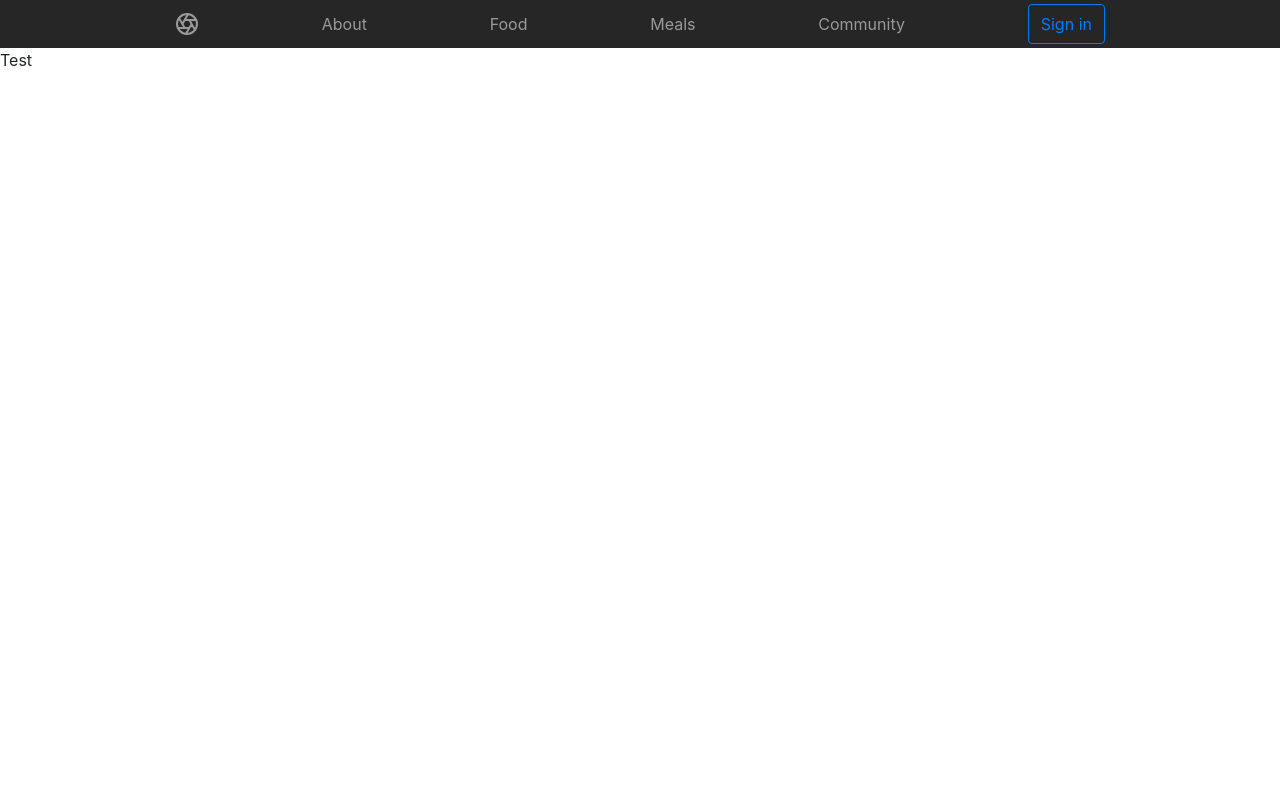
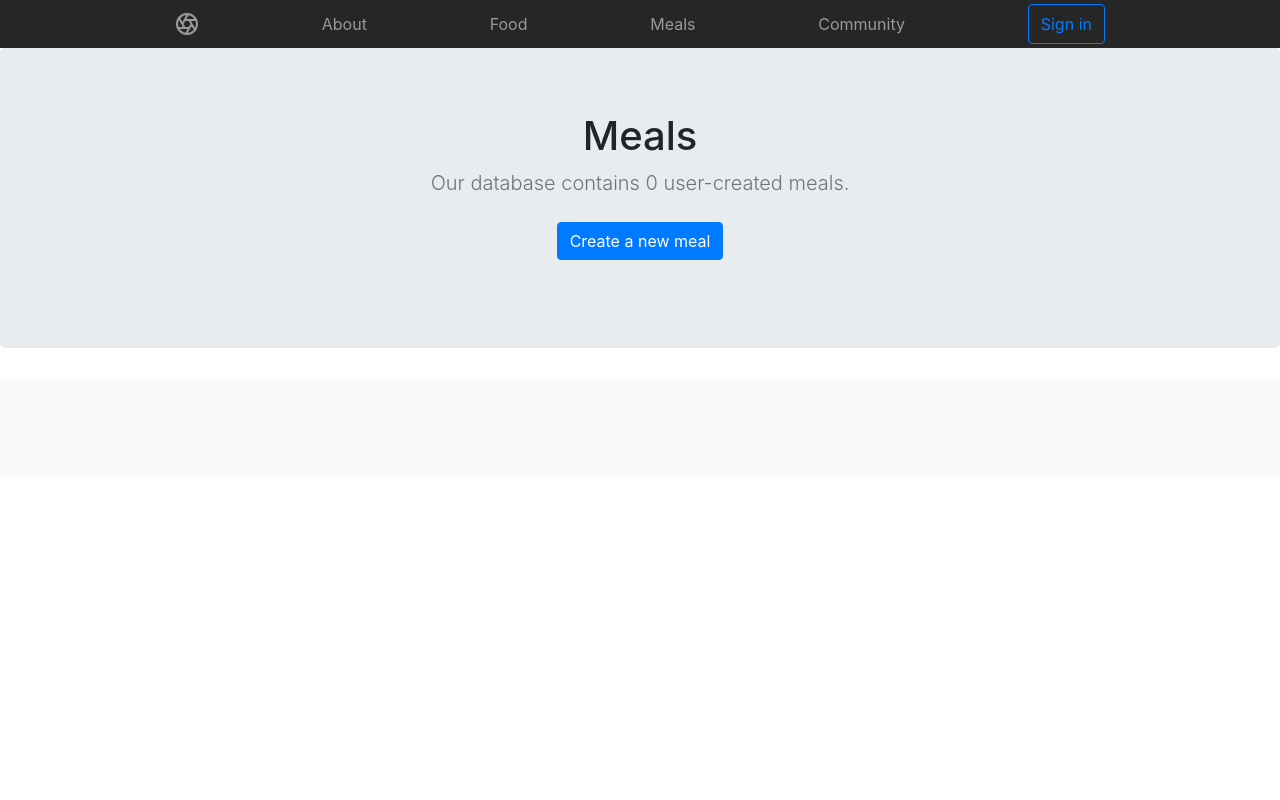
Before and after one commit to Lindronics/food_tracker_demo, a Django app: page /meals in a window 1280 px wide. Run offline with Django 3.2, Linux system fonts and the light colour scheme; data that the repository does not hold is empty; parts of the project's set-up code (start-up, migrations or seed data) failed here and were passed over; some libraries are stand-ins or nearby versions.

Commit message:
Added template for meals

```diff
--- a/templates/tracker_app/meals.html
+++ b/templates/tracker_app/meals.html
@@ -2,6 +2,45 @@
 {% load staticfiles %}
 
 {% block content_block %}
-  Test
+<section class="jumbotron text-center">
+  <div class="container">
+    <h1 class="jumbotron-heading">Meals</h1>
+    <p class="lead text-muted">Our database contains {{ meals_total_count }} user-created meals.</p>
+    <p>
+      <a href="#" class="btn btn-primary my-2">Create a new meal</a>
+    </p>
+  </div>
+</section>
 
+<div class="album py-5 bg-light">
+  <div class="container">
+
+    <div class="row">
+      {% if meals %}
+      {% for meal in meals %}
+      <div class="col-md-4">
+        <div class="card mb-4 shadow-sm">
+          <svg class="bd-placeholder-img card-img-top" width="100%" height="225" xmlns="http://www.w3.org/2000/svg"
+            preserveAspectRatio="xMidYMid slice" focusable="false" role="img">
+            <title>Placeholder</title>
+            <rect width="100%" height="100%" fill="#55595c" /><text x="50%" y="50%" fill="#eceeef"
+              dy=".3em">Thumbnail</text>
+          </svg>
+          <div class="card-body">
+            <h4>{{ meal.name }}</h4>
+            <p class="card-text">{{ meal.unit_description }}</p>
+            <div class="d-flex justify-content-between align-items-center">
+              <div class="btn-group">
+                <button type="button" class="btn btn-sm btn-outline-secondary">View details</button>
+              </div>
+              <small class="text-muted">{{ meal.meal_logs.count }} logs</small>
+            </div>
+          </div>
+        </div>
+      </div>
+      {% endfor %}
+      {% endif %}
+    </div>
+  </div>
+</div>
 {% endblock %}
--- a/tracker_app/models.py
+++ b/tracker_app/models.py
@@ -47,7 +47,7 @@ class Meal(models.Model):
 
 class MealLog(models.Model):
     """ A log of a meal """
-    meal = models.ForeignKey(Meal, null=False, on_delete=models.PROTECT)
+    meal = models.ForeignKey(Meal, null=False, on_delete=models.PROTECT, related_name='meal_logs')
     amount = models.FloatField(null=False)
     day = models.ForeignKey(Day, null=False, on_delete=models.CASCADE)
     timestamp = models.DateTimeField(default=datetime.now)
--- a/tracker_app/views.py
+++ b/tracker_app/views.py
@@ -1,6 +1,6 @@
 from django.shortcuts import render
 
-from tracker_app.models import Food
+from tracker_app.models import Food, Meal
 
 
 def home(request):
@@ -12,14 +12,21 @@ def about(request):
 
 
 def food(request):
+    foods = Food.objects.all()
     context = {
-        'foods': Food.objects.all(),
+        'foods': foods,
+        'foods_total_count': len(foods),
     }
     return render(request, 'tracker_app/food.html', context=context)
 
 
 def meals(request):
-    return render(request, 'tracker_app/meals.html')
+    meals = Meal.objects.all()
+    context = {
+        'meals': meals,
+        'meals_total_count': len(meals),
+    }
+    return render(request, 'tracker_app/meals.html', context=context)
 
 
 def community(request):
```
Also changed, not shown: templates/tracker_app/food.html (+12 -1 lines).
